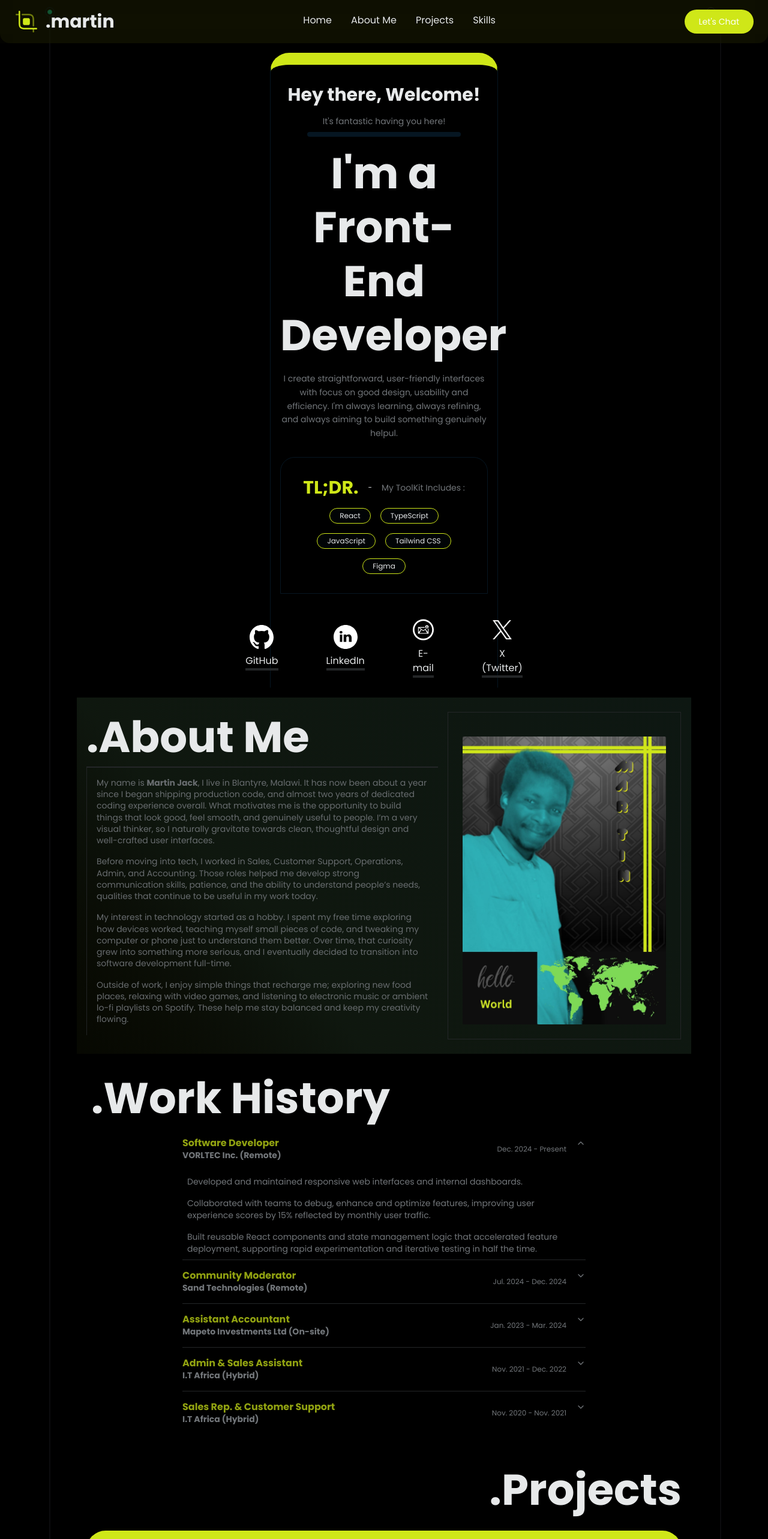
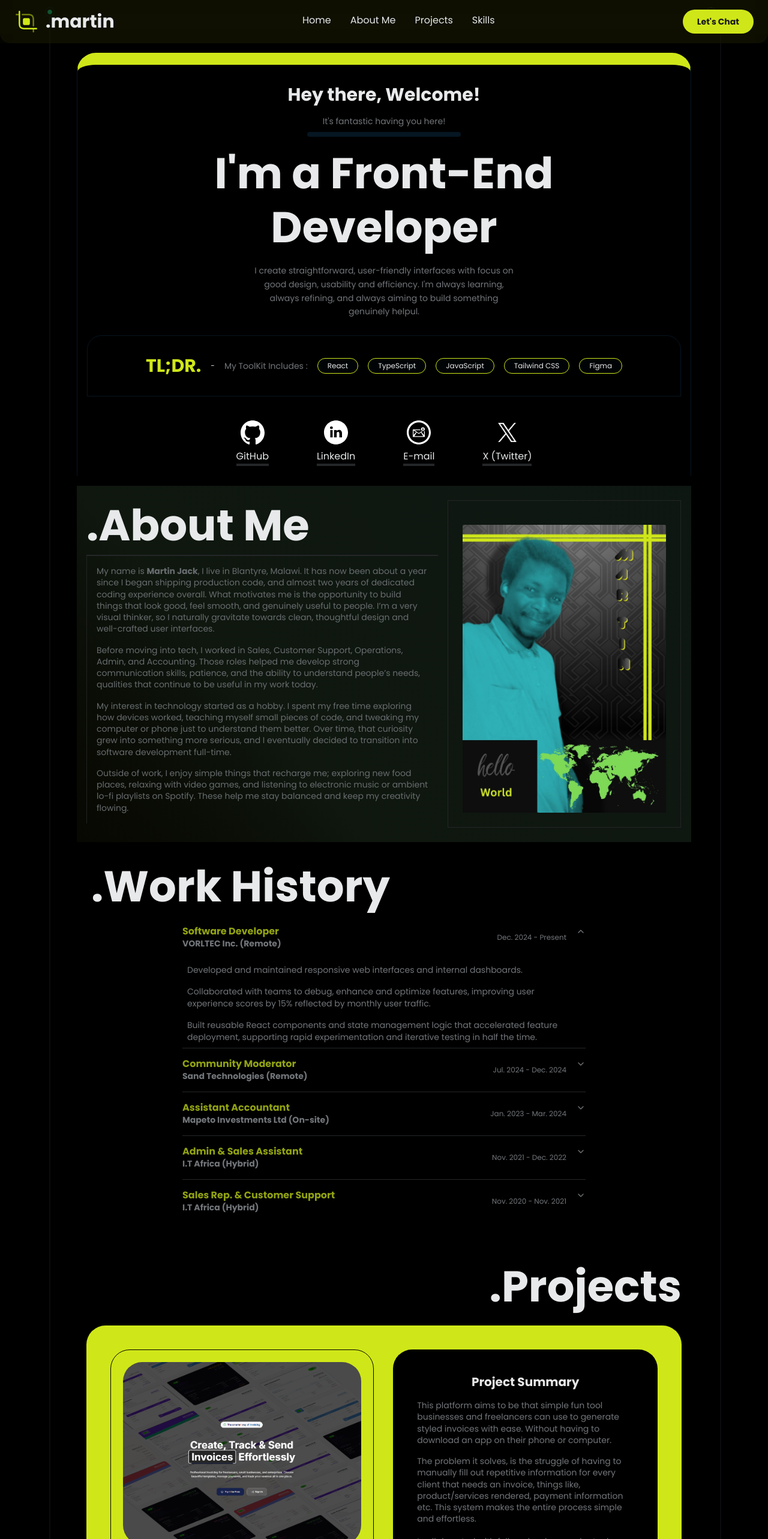
Before and after one commit to devmartin-9000/martin-9000, a React (Vite) app: page / in a window 1280 px wide. Shown: the top 2566 px of the page at 60% size. Built offline with nearby package versions, Linux system fonts and the light colour scheme; a web font is replaced by a local one.

Commit message:
fix desktop hero width make button text readable

```diff
--- a/src/components/ui/button.tsx
+++ b/src/components/ui/button.tsx
@@ -10,7 +10,7 @@ const buttonVariants = cva(
 		variants: {
 			variant: {
 				default:
-					"bg-primary text-primary-foreground hover:bg-primary/80 hover:translate-y-1 transform transition-all duration-200 ease-in-out cursor-pointer",
+					"bg-primary text-muted font-semibold hover:bg-primary/80 hover:translate-y-1 transform transition-all duration-200 ease-in-out cursor-pointer",
 				destructive:
 					"bg-destructive text-white hover:bg-destructive/90 focus-visible:ring-destructive/20 dark:focus-visible:ring-destructive/40 dark:bg-destructive/60",
 				outline:
--- a/src/pages/heroSection.tsx
+++ b/src/pages/heroSection.tsx
@@ -3,7 +3,7 @@ import { Tooltip, TooltipContent, TooltipTrigger } from "@/components/ui/tooltip
 const HeroSection = () => {
 	return (
 		<section id="home" className="mx-auto flex flex-col justify-center py-4">
-			<div className="bg-background w-95 mx-auto justify-center rounded-t-4xl">
+			<div className="bg-background w-95 md:w-full mx-auto justify-center rounded-t-4xl">
 				<div className="h-full max-w-5xl rounded-t-4xl p-4 border-b-transparent border-t-20 border border-l-accent border-r-accent border-primary mt-18 mx-auto flex flex-col">
 					<div className="text-wrap text-center">
 						<h2 className="font-bold text-xl sm:text-3xl md:text-3xl py-4">
--- a/src/pages/projects.tsx
+++ b/src/pages/projects.tsx
@@ -8,7 +8,7 @@ export default function Projects() {
 			id="projects"
 			className="scroll-mt-18 w-full max-w-7xl mx-auto py-8 px-4"
 		>
-			<h1 className="text-4xl md:text-7xl font-extrabold text-right mb-8">
+			<h1 className="heading font-semibold text-4xl text-center md:text-end mb-4 md:text-7xl leading-snug">
 				.Projects
 			</h1>
 			<div className="flex flex-col gap-4">
```
